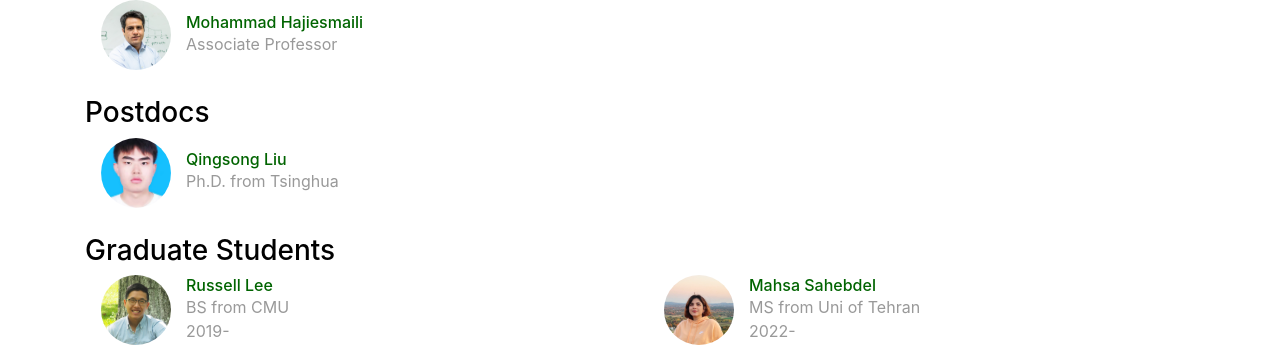
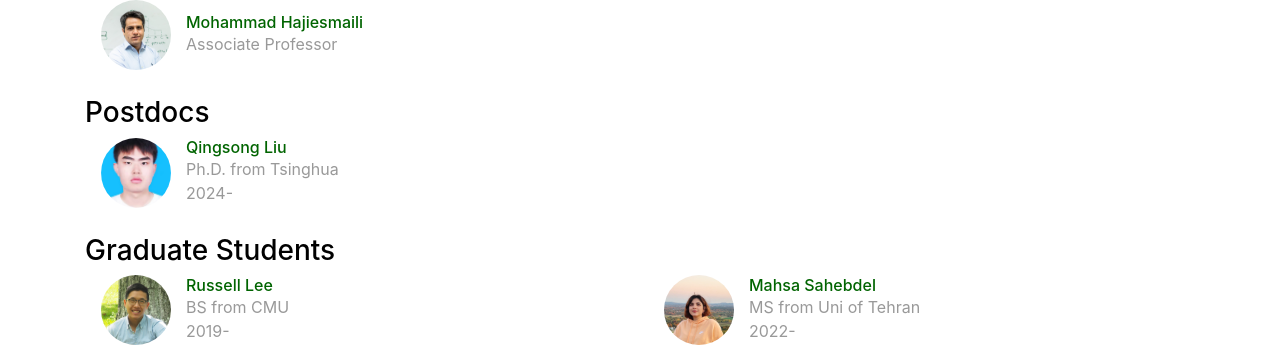
Before and after one commit to umass-solar/umass-solar.github.io, a Jekyll site: the page built from people.html, in a window 1280 px wide. Shown: the part 602-949 px from the top of the page. Built offline with Jekyll 4.4.1, drawn with Linux system fonts in a browser that asks for light colours.

Commit message:
add year to qingsong

```diff
--- a/_data/people.yml
+++ b/_data/people.yml
@@ -22,7 +22,7 @@ xuchuang:
   display_name: Xuchuang Wang
   image: /img/people/xuchuangw.jpeg
   role: staff
-  bio: Ph.D. from CUHK <br> (co-advised with Don Towsley)
+  bio: Ph.D. from CUHK <br> (co-advised with Don Towsley) <br> 2023-
   webpage: https://xuchuangw.com/
 
   xuchuang2:
@@ -34,7 +34,7 @@ xuchuang:
   display_name: Qingsong Liu
   image: /img/people/qingsong.png
   role: staff
-  bio: Ph.D. from Tsinghua
+  bio: Ph.D. from Tsinghua <br> 2024-
   webpage: https://qingsong-liu.github.io/
 
   qingsong2:
```
